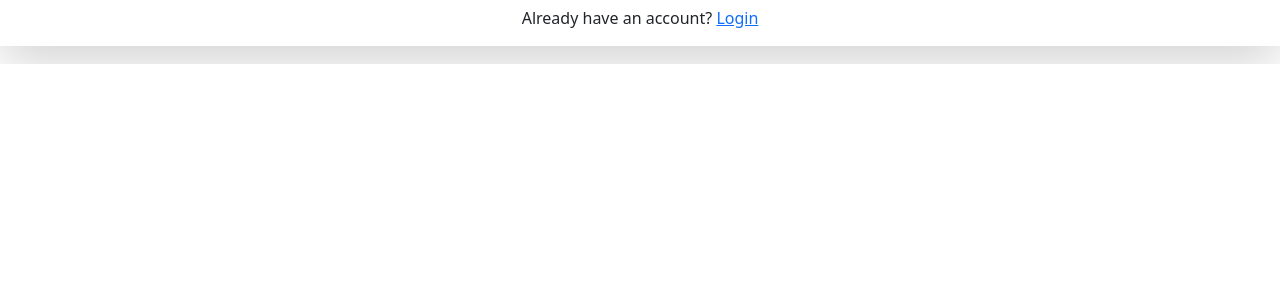
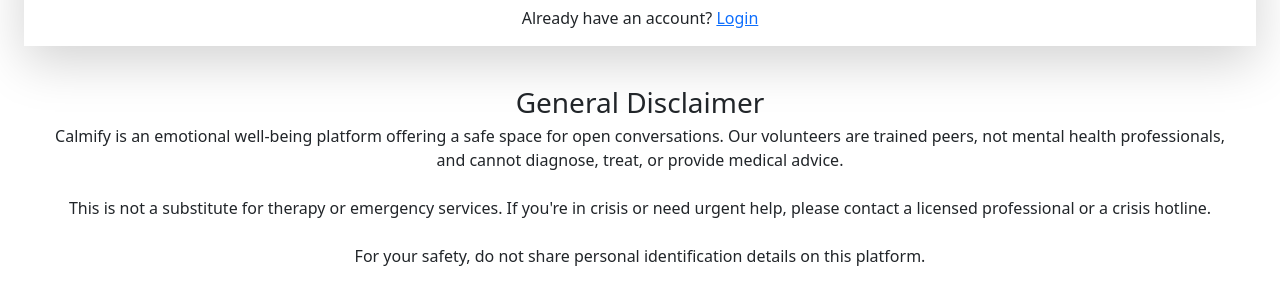
Before and after one commit to BhavyaG03/7Cups, a React (Vite) app in the folder front-end/: page /register in a window 1280 px wide. Shown: the part 736-1033 px from the top of the page. Before the commit the page ends 800 px from the top, so only its background shows below. Built offline with nearby package versions, Linux system fonts and the light colour scheme; no server answers.

Commit message:
disclaimer done

```diff
--- a/front-end/src/pages/ChatPage.jsx
+++ b/front-end/src/pages/ChatPage.jsx
@@ -171,7 +171,7 @@
   }, []); */
 
   return (
-    <div className="relative flex items-center justify-center min-h-screen p-4 text-white bg-gray-400 bg-center bg-cover">
+    <div className="relative flex flex-col items-center justify-center min-h-screen p-4 text-white bg-gray-400 bg-center bg-cover">
       <div className="relative flex flex-col w-full max-w-5xl gap-3 p-6 shadow-lg bg-slate-600 bg-opacity-80 rounded-xl backdrop-blur-lg">
         <h2 className="text-4xl font-extrabold text-center text-gray-800">
           Chat Room: {room || "None"}
@@ -224,6 +224,12 @@
           </button>
         </div>
       </div>
+      <p className="w-1/2 mt-4 text-xs text-center text-gray-700">
+  ⚠ Please remember: Calmify is not a substitute for therapy or emergency services. Our volunteers are here to listen and support, but they are not mental health professionals. If you are in crisis or need urgent help, please contact a licensed professional or a crisis hotline immediately.
+  <br />
+  <span className="text-[10px]">For your safety, do not share personal identification details during this chat.</span>
+</p>
+
     </div>
   );
 }
--- a/front-end/src/pages/ListenerDashboard.jsx
+++ b/front-end/src/pages/ListenerDashboard.jsx
@@ -55,6 +55,19 @@
       >
         Join Chat
       </button>
+      <div className="w-full max-w-2xl p-3 mt-4 text-xs text-gray-800 rounded-md shadow-xl bg-white/20 backdrop-blur-xl">
+  <h3 className="mb-1 text-sm font-semibold text-center text-gray-800">General Disclaimer</h3>
+  <p className="leading-tight text-center">
+    Calmify is an emotional well-being platform offering a safe space for open conversations.
+    Our volunteers are trained peers, not mental health professionals, and cannot diagnose,
+    treat, or provide medical advice.
+    <br /><br />
+    This is not a substitute for therapy or emergency services. If you're in crisis or need urgent help,
+    please contact a licensed professional or a crisis hotline.
+    <br /><br />
+    For your safety, do not share personal identification details on this platform.
+  </p>
+</div>
     </div>
   );
 };
--- a/front-end/src/pages/LoginPage.jsx
+++ b/front-end/src/pages/LoginPage.jsx
@@ -38,7 +38,7 @@
   };
 
   return (
-    <div className="relative flex items-center justify-center min-h-screen bg-gradient-to-tr from-gray-500 to-gray-700">
+    <div className="relative flex flex-col items-center justify-center min-h-screen bg-gradient-to-tr from-gray-500 to-gray-700">
   <div className="relative flex flex-col items-center w-full max-w-4xl overflow-hidden bg-white rounded-lg shadow-lg md:flex-row">
     {/* Loading Overlay */}
     {loading && (
@@ -59,15 +59,11 @@
     {/* Right Side with Login Form */}
     <div className="w-full p-8 md:w-1/2">
       <h2 className="mb-6 text-3xl font-bold text-center text-gray-800">Welcome Back</h2>
-          <p className="mb-8 text-center text-gray-600">
-            Login to your account and stay connected.
-          </p>
+      <p className="mb-8 text-center text-gray-600">Login to your account and stay connected.</p>
 
       <form onSubmit={handleLogin} className="space-y-6">
         <div>
-              <label htmlFor="email" className="block text-sm font-medium text-gray-700">
-                Email
-              </label>
+          <label htmlFor="email" className="block text-sm font-medium text-gray-700">Email</label>
           <input
             type="email"
             id="email"
@@ -75,14 +71,12 @@
             value={email}
             onChange={(e) => setEmail(e.target.value)}
             className="block w-full px-4 py-2 mt-1 border border-gray-300 rounded-lg shadow-sm focus:ring-blue-500 focus:border-blue-500"
-                disabled={loading} // Disable input while loading
+            disabled={loading}
           />
         </div>
 
         <div>
-              <label htmlFor="password" className="block text-sm font-medium text-gray-700">
-                Password
-              </label>
+          <label htmlFor="password" className="block text-sm font-medium text-gray-700">Password</label>
           <input
             type="password"
             id="password"
@@ -90,7 +84,7 @@
             value={password}
             onChange={(e) => setPassword(e.target.value)}
             className="block w-full px-4 py-2 mt-1 border border-gray-300 rounded-lg shadow-sm focus:ring-blue-500 focus:border-blue-500"
-                disabled={loading} // Disable input while loading
+            disabled={loading}
           />
         </div>
 
@@ -100,21 +94,17 @@
               type="checkbox"
               id="rememberMe"
               className="w-4 h-4 text-blue-600 border-gray-300 rounded focus:ring-blue-500"
-                  disabled={loading} // Disable checkbox while loading
+              disabled={loading}
             />
-                <label htmlFor="rememberMe" className="ml-2 text-sm text-gray-600">
-                  Remember me
-                </label>
+            <label htmlFor="rememberMe" className="ml-2 text-sm text-gray-600">Remember me</label>
           </div>
-              <a href="#" className="text-sm text-blue-600 hover:underline">
-                Forgot Password?
-              </a>
+          <a href="#" className="text-sm text-blue-600 hover:underline">Forgot Password?</a>
         </div>
 
         <button
           type="submit"
           className="w-full py-2 text-white bg-blue-600 rounded-lg shadow-md hover:bg-blue-700 focus:outline-none focus:ring-2 focus:ring-blue-500"
-              disabled={loading} // Disable button when loading
+          disabled={loading}
         >
           Login
         </button>
@@ -122,13 +112,29 @@
 
       <p className="mt-6 text-sm text-center text-gray-600">
         Don't have an account?{' '}
-            <Link to='/register' className="text-blue-600 hover:underline">
-              Sign Up
-            </Link>
+        <Link to='/register' className="text-blue-600 hover:underline">Sign Up</Link>
       </p>
     </div>
   </div>
+
+  {/* Disclaimer Section */}
+  <div className="w-full max-w-2xl p-3 mt-4 text-xs text-gray-800 rounded-md shadow-md bg-white/10 backdrop-blur-xl">
+  <h3 className="mb-1 text-sm font-semibold text-center text-gray-800">General Disclaimer</h3>
+  <p className="leading-tight text-center">
+    Calmify is an emotional well-being platform offering a safe space for open conversations.
+    Our volunteers are trained peers, not mental health professionals, and cannot diagnose,
+    treat, or provide medical advice.
+    <br /><br />
+    This is not a substitute for therapy or emergency services. If you're in crisis or need urgent help,
+    please contact a licensed professional or a crisis hotline.
+    <br /><br />
+    For your safety, do not share personal identification details on this platform.
+  </p>
 </div>
+
+
+</div>
+
   );
 }
 
--- a/front-end/src/pages/QuestionPage.jsx
+++ b/front-end/src/pages/QuestionPage.jsx
@@ -214,6 +214,19 @@
               </li>
             ))}
           </ul>
+          <div className="w-full max-w-2xl p-3 mt-4 text-xs text-gray-800 rounded-md shadow-md bg-white/10 backdrop-blur-xl">
+  <h3 className="mb-1 text-sm font-semibold text-center text-gray-800">General Disclaimer</h3>
+  <p className="leading-tight text-center">
+    Calmify is an emotional well-being platform offering a safe space for open conversations.
+    Our volunteers are trained peers, not mental health professionals, and cannot diagnose,
+    treat, or provide medical advice.
+    <br /><br />
+    This is not a substitute for therapy or emergency services. If you're in crisis or need urgent help,
+    please contact a licensed professional or a crisis hotline.
+    <br /><br />
+    For your safety, do not share personal identification details on this platform.
+  </p>
+</div>
         </div>
       )}
     </div>
--- a/front-end/src/pages/RegisterPage.jsx
+++ b/front-end/src/pages/RegisterPage.jsx
@@ -31,7 +31,7 @@
   };
 
   return (
-    <div className="flex items-center justify-center min-h-screen bg-gradient-to-tr from-gray-500 to-gray-700">
+    <div className="flex flex-col items-center justify-center h-full px-4 py-10 bg-gradient-to-tr from-gray-500 to-gray-700">
       <div className="flex flex-col w-full max-w-5xl px-3 overflow-hidden bg-white rounded-lg shadow-lg md:flex-row">
         {/* Left Side Image */}
         <div className="hidden bg-blue-600 md:block md:w-1/2">
@@ -146,6 +146,19 @@
           </p>
         </div>
       </div>
+      <div className="w-full max-w-2xl p-3 mt-4 text-xs text-gray-800 rounded-md shadow-md bg-white/10 backdrop-blur-xl">
+  <h3 className="mb-1 text-sm font-semibold text-center text-gray-800">General Disclaimer</h3>
+  <p className="leading-tight text-center">
+    Calmify is an emotional well-being platform offering a safe space for open conversations.
+    Our volunteers are trained peers, not mental health professionals, and cannot diagnose,
+    treat, or provide medical advice.
+    <br /><br />
+    This is not a substitute for therapy or emergency services. If you're in crisis or need urgent help,
+    please contact a licensed professional or a crisis hotline.
+    <br /><br />
+    For your safety, do not share personal identification details on this platform.
+  </p>
+</div>
     </div>
   );
 }
--- a/front-end/src/pages/UserDashboard.jsx
+++ b/front-end/src/pages/UserDashboard.jsx
@@ -44,7 +44,19 @@
         <button onClick={handleLogout} className="px-6 py-3 mt-12 text-lg font-semibold text-white transition-all bg-blue-600 rounded-lg shadow-lg hover:bg-blue-700">
             Logout
           </button>
-
+          <div className="w-full max-w-2xl p-3 mt-4 text-xs text-gray-800 rounded-md shadow-md bg-white/10 backdrop-blur-xl">
+  <h3 className="mb-1 text-sm font-semibold text-center text-gray-800">General Disclaimer</h3>
+  <p className="leading-tight text-center">
+    Calmify is an emotional well-being platform offering a safe space for open conversations.
+    Our volunteers are trained peers, not mental health professionals, and cannot diagnose,
+    treat, or provide medical advice.
+    <br /><br />
+    This is not a substitute for therapy or emergency services. If you're in crisis or need urgent help,
+    please contact a licensed professional or a crisis hotline.
+    <br /><br />
+    For your safety, do not share personal identification details on this platform.
+  </p>
+</div>
       </div>
 
       {/* Right Sidebar */}
```
Lines whose indentation alone changed are shown as unchanged.
